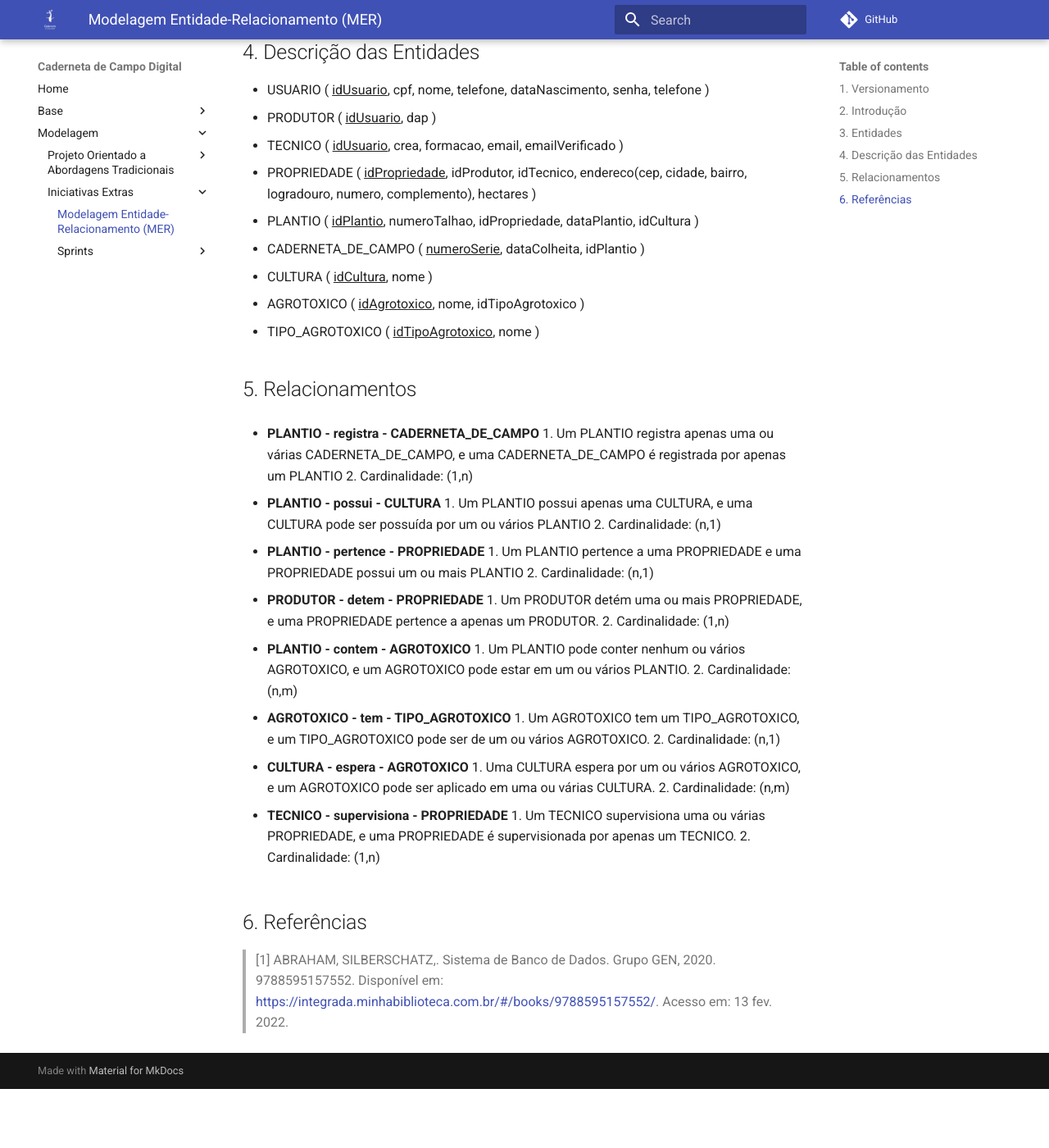
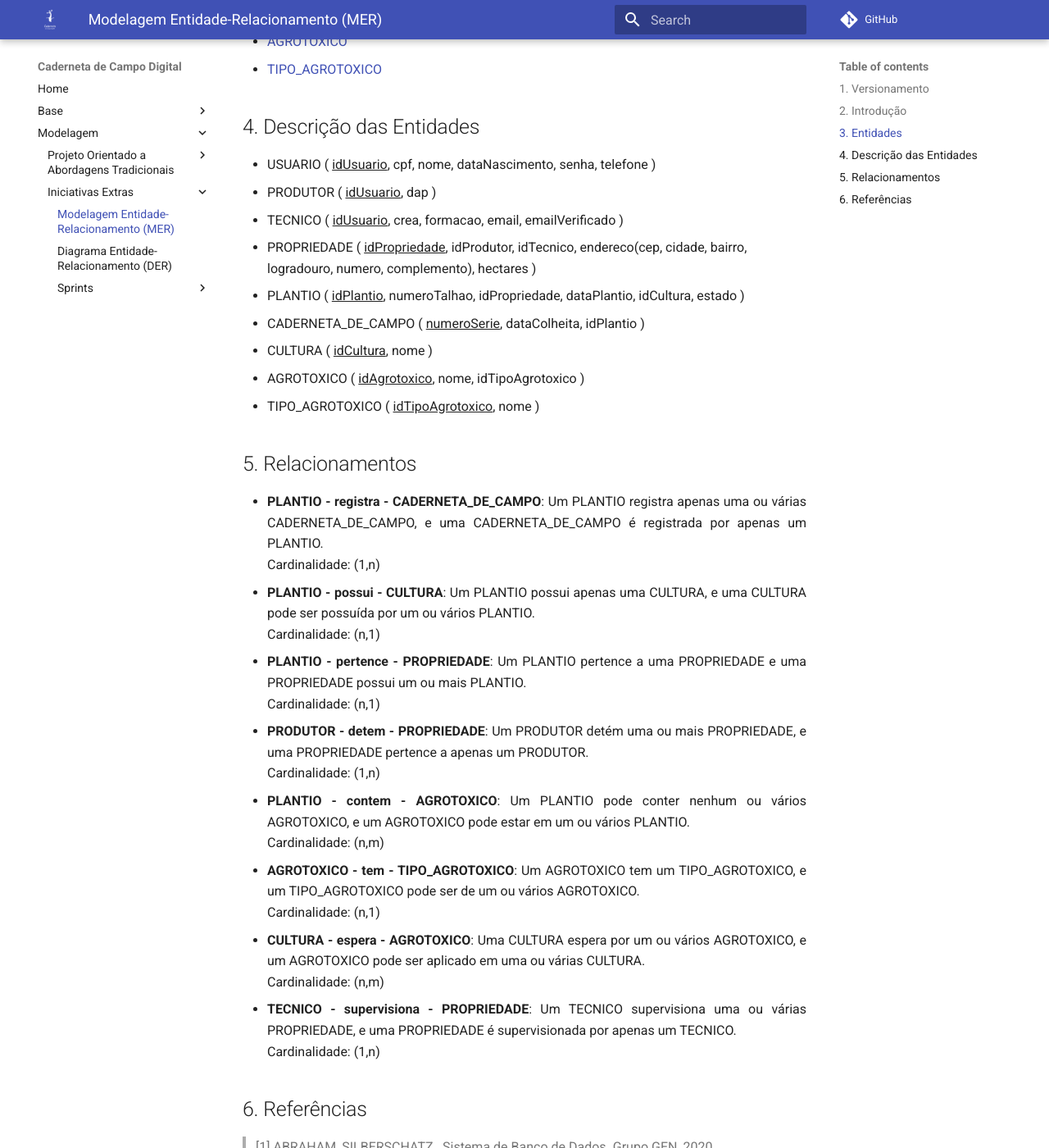
Before and after one commit to UnBArqDsw2021-2/2021.2_G4_CadernetaDeCampoDigital_docs, an MkDocs documentation site: the page built from docs/modelagem/extras/mer.md, in a window 1280 px wide and 1400 px high, scrolled down 1027 px. Shown: the whole window at 82% size. Built offline with MkDocs 1.6.1 and Material for MkDocs 9.7.7, drawn with Linux system fonts in a browser that asks for light colours; comment, search, counter and statistics services are not loaded; before the commit the page ends 2355 px from its top, so only the background shows below that; some of the changed text lies outside the part shown.

Commit message:
Documentando o Diagrama Entidade-Relacionamento (DER) (#77)
* #60 Corrigindo erros no mer

* #60 Adicionando diagrama conceitual

* #60 Adicionando atributo de estado

* #60 Adicionando introdução e metodologia do DER

Co-authored-by: Thiago Paiva <thiagohdaqw@gmail.com>

```diff
--- a/docs/modelagem/extras/mer.md
+++ b/docs/modelagem/extras/mer.md
@@ -6,7 +6,9 @@
 | ------ | ---------- | ----------------------- | ------------ |
 | 1.0    | 13/02/2022 | Abertura do documento   | Thiago       |
 | 1.1    | 13/02/2022 | Introdução do documento | Rafael Ramos |
-| 1.1.1   | 14/02/2022 | Revisão do documento    | João Pedro e Carlos |
+| 1.1.1  | 14/02/2022 | Revisão do documento    | João Pedro e Carlos |
+| 1.2    | 17/02/2022 | Correção de formato e erros    | Thiago |
+| 1.3    | 17/02/2022 | Adição do atributo de estado   | Thiago |
 
 ## 2. Introdução
 
@@ -26,11 +28,11 @@
 
 ## 4. Descrição das Entidades
 
-- USUARIO ( <span style="text-decoration: underline;">idUsuario</span>, cpf, nome, telefone, dataNascimento, senha, telefone )
+- USUARIO ( <span style="text-decoration: underline;">idUsuario</span>, cpf, nome, dataNascimento, senha, telefone )
 - PRODUTOR ( <span style="text-decoration: underline;">idUsuario</span>, dap )
 - TECNICO ( <span style="text-decoration: underline;">idUsuario</span>, crea, formacao, email, emailVerificado )
 - PROPRIEDADE ( <span style="text-decoration: underline;">idPropriedade</span>, idProdutor, idTecnico, endereco(cep, cidade, bairro, logradouro, numero, complemento), hectares )
-- PLANTIO ( <span style="text-decoration: underline;">idPlantio</span>, numeroTalhao, idPropriedade, dataPlantio, idCultura )
+- PLANTIO ( <span style="text-decoration: underline;">idPlantio</span>, numeroTalhao, idPropriedade, dataPlantio, idCultura, estado )
 - CADERNETA_DE_CAMPO ( <span style="text-decoration: underline;">numeroSerie</span>, dataColheita, idPlantio )
 - CULTURA ( <span style="text-decoration: underline;">idCultura</span>, nome )
 - AGROTOXICO ( <span style="text-decoration: underline;">idAgrotoxico</span>, nome, idTipoAgrotoxico )
@@ -38,29 +40,30 @@
 
 ## 5. Relacionamentos
 
-- <b>PLANTIO - registra - CADERNETA_DE_CAMPO</b> 1. Um PLANTIO registra apenas uma ou várias CADERNETA_DE_CAMPO, e
-  uma CADERNETA_DE_CAMPO é registrada por apenas um PLANTIO 2. Cardinalidade: (1,n)
+<ul>
+<li align="justify"><b>PLANTIO - registra - CADERNETA_DE_CAMPO</b>: Um PLANTIO registra apenas uma ou várias CADERNETA_DE_CAMPO, e uma CADERNETA_DE_CAMPO é registrada por apenas um PLANTIO. <br/>Cardinalidade: (1,n)</li>
 
-- <b>PLANTIO - possui - CULTURA</b> 1. Um PLANTIO possui apenas uma CULTURA, e uma CULTURA pode ser
-  possuída por um ou vários PLANTIO 2. Cardinalidade: (n,1)
+<li align="justify"><b>PLANTIO - possui - CULTURA</b>: Um PLANTIO possui apenas uma CULTURA, e uma CULTURA pode ser
+  possuída por um ou vários PLANTIO. <br/>Cardinalidade: (n,1)</li>
 
-- <b>PLANTIO - pertence - PROPRIEDADE</b> 1. Um PLANTIO pertence a uma PROPRIEDADE e uma PROPRIEDADE
-  possui um ou mais PLANTIO 2. Cardinalidade: (n,1)
+<li align="justify"><b>PLANTIO - pertence - PROPRIEDADE</b>: Um PLANTIO pertence a uma PROPRIEDADE e uma PROPRIEDADE
+  possui um ou mais PLANTIO. <br/>Cardinalidade: (n,1)</li>
 
-- <b>PRODUTOR - detem - PROPRIEDADE</b> 1. Um PRODUTOR detém uma ou mais PROPRIEDADE, e uma
-  PROPRIEDADE pertence a apenas um PRODUTOR. 2. Cardinalidade: (1,n)
+<li align="justify"><b>PRODUTOR - detem - PROPRIEDADE</b>: Um PRODUTOR detém uma ou mais PROPRIEDADE, e uma
+  PROPRIEDADE pertence a apenas um PRODUTOR. <br/>Cardinalidade: (1,n)</li>
 
-- <b>PLANTIO - contem - AGROTOXICO</b> 1. Um PLANTIO pode conter nenhum ou vários AGROTOXICO, e um
-  AGROTOXICO pode estar em um ou vários PLANTIO. 2. Cardinalidade: (n,m)
+<li align="justify"><b>PLANTIO - contem - AGROTOXICO</b>: Um PLANTIO pode conter nenhum ou vários AGROTOXICO, e um
+  AGROTOXICO pode estar em um ou vários PLANTIO. <br/>Cardinalidade: (n,m)</li>
 
-- <b>AGROTOXICO - tem - TIPO_AGROTOXICO</b> 1. Um AGROTOXICO tem um TIPO_AGROTOXICO, e um
-  TIPO_AGROTOXICO pode ser de um ou vários AGROTOXICO. 2. Cardinalidade: (n,1)
+<li align="justify"><b>AGROTOXICO - tem - TIPO_AGROTOXICO</b>: Um AGROTOXICO tem um TIPO_AGROTOXICO, e um
+  TIPO_AGROTOXICO pode ser de um ou vários AGROTOXICO. <br/>Cardinalidade: (n,1)</li>
 
-- <b>CULTURA - espera - AGROTOXICO</b> 1. Uma CULTURA espera por um ou vários AGROTOXICO, e um
-  AGROTOXICO pode ser aplicado em uma ou várias CULTURA. 2. Cardinalidade: (n,m)
+<li align="justify"><b>CULTURA - espera - AGROTOXICO</b>: Uma CULTURA espera por um ou vários AGROTOXICO, e um
+  AGROTOXICO pode ser aplicado em uma ou várias CULTURA. <br/>Cardinalidade: (n,m)</li>
 
-- <b>TECNICO - supervisiona - PROPRIEDADE</b> 1. Um TECNICO supervisiona uma ou várias PROPRIEDADE, e uma
-  PROPRIEDADE é supervisionada por apenas um TECNICO. 2. Cardinalidade: (1,n)
+<li align="justify"><b>TECNICO - supervisiona - PROPRIEDADE</b>: Um TECNICO supervisiona uma ou várias PROPRIEDADE, e uma
+  PROPRIEDADE é supervisionada por apenas um TECNICO. <br/>Cardinalidade: (1,n)</li>
+</ul>
 
 ## 6. Referências
 
--- a/mkdocs.yml
+++ b/mkdocs.yml
@@ -75,7 +75,7 @@
         - NFR Framework: modelagem/agil/nfr_framework.md
     - Iniciativas Extras:
       - Modelagem Entidade-Relacionamento (MER): modelagem/extras/mer.md
-      # - Diagrama Entidade-Relacionamento (DER):
+      - Diagrama Entidade-Relacionamento (DER): modelagem/extras/der.md
       # - Diagrama Lógico de Dados (DLD):
       # - Dicionário de Dados:
       # - Casos de Uso:
```
Also changed, not shown: docs/modelagem/extras/der.md (added, +32 -0 lines), docs/assets/modelagem/extras/der.png (added).
